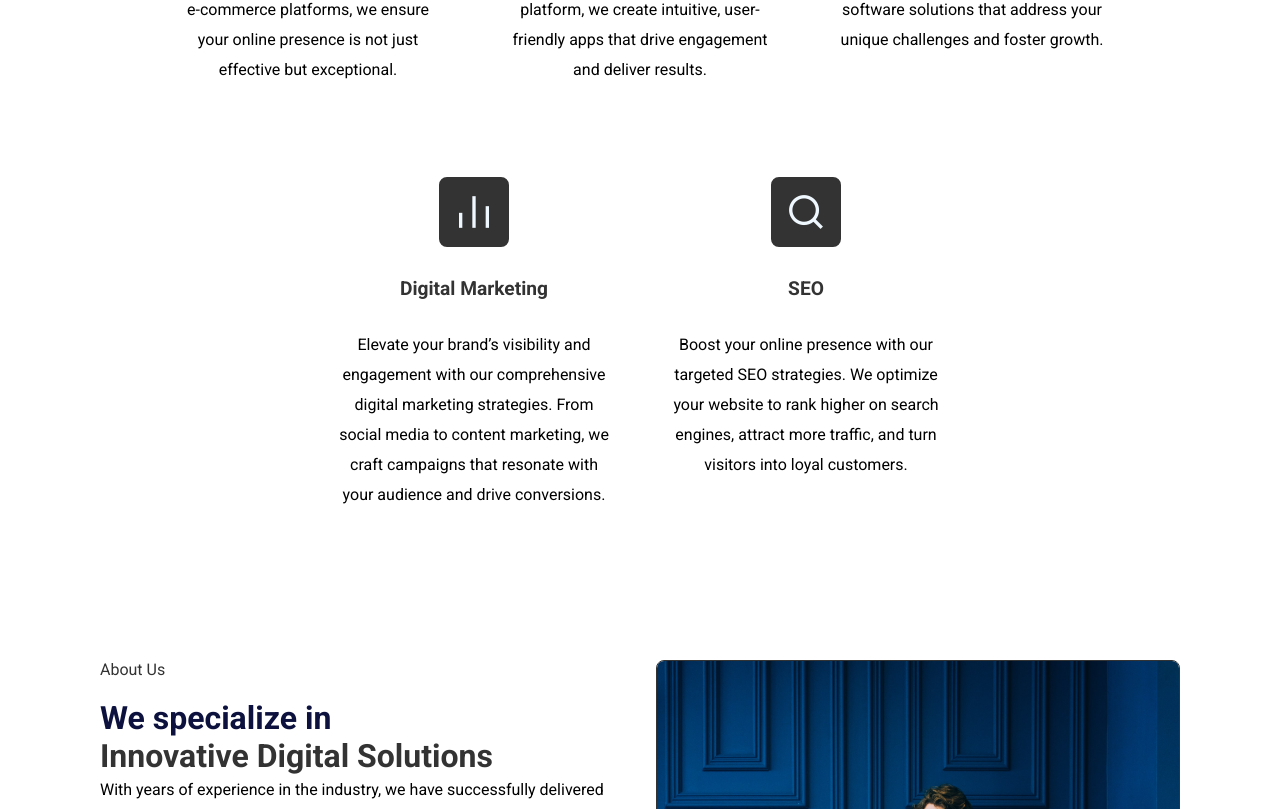
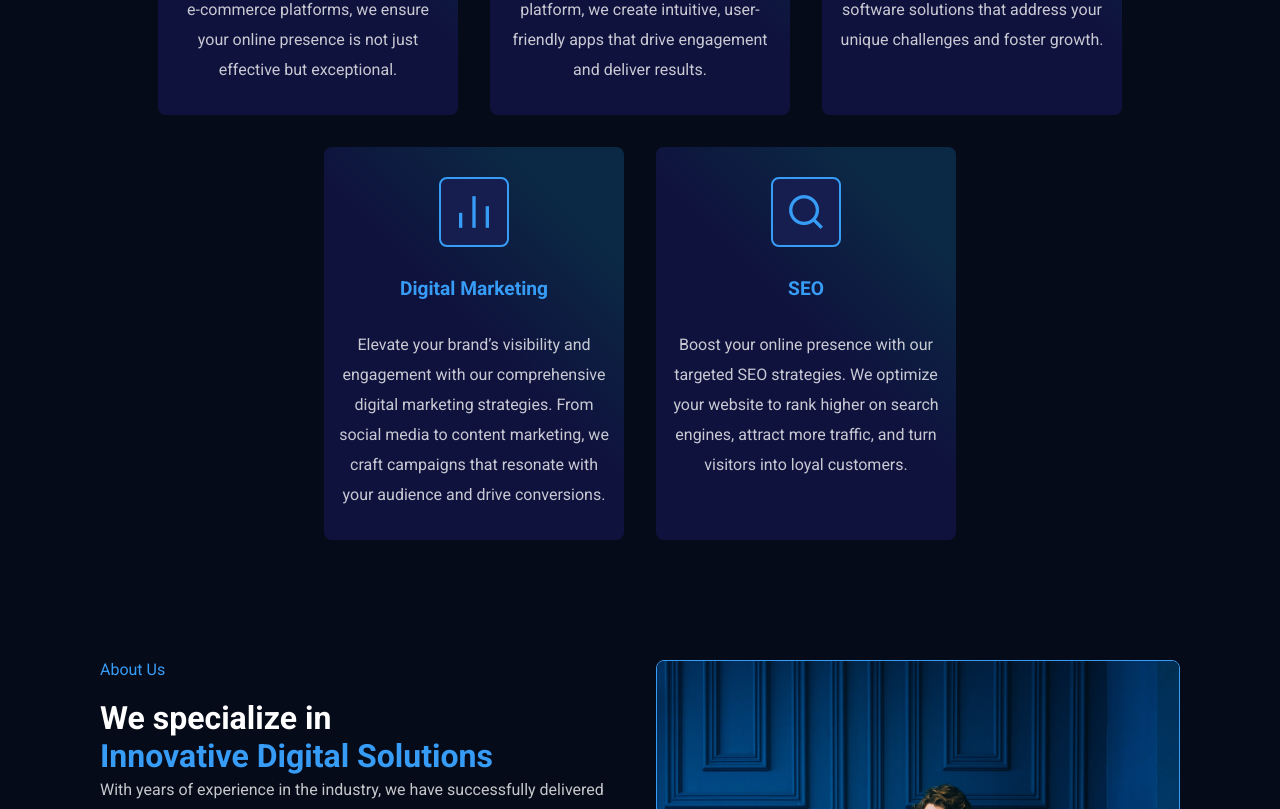
Before and after one commit to BatsaIke/agencyWemsite, a React (Create React App) app: page / in a window 1280 px wide. Shown: the part 1411-2220 px from the top of the page. Built offline with nearby package versions, Linux system fonts and the light colour scheme.

Commit message:
responsive

```diff
--- a/src/App.css
+++ b/src/App.css
@@ -55,6 +55,37 @@
   --card-bg: #fff;
   --testimonial-bg: #f7f7f7;
   --team-card-bg: #fff;
+}
+
+.dark-theme {
+  --body-bg: rgba(6, 11, 26, 1);
+  --heading-color: #fff;
+  --btn-primary-bg: #379cf6;
+  --btn-secondary-bg: #090238;
+  --primary-color: #379cf6;
+  --counter-color: linear-gradient(
+    90deg,
+    #02bba6 30%,
+    rgba(29, 129, 176, 1) 55%,
+    rgba(35, 93, 173, 1) 75%
+  );
+  --link-color: #fff;
+  --link-active: #379cf6;
+  --newsletter-bg: linear-gradient(
+    90deg,
+    rgba(27, 9, 115, 1) 20%,
+    rgba(23, 9, 96, 1) 38%,
+    rgba(14, 9, 56, 1) 100%
+  );
+  --small-text-color: rgba(255, 255, 255, 0.774);
+  --card-bg: linear-gradient(
+    45deg,
+    rgba(15, 18, 61, 1) 33%,
+    rgba(15, 18, 61, 1) 52%,
+    rgba(11, 41, 69, 1) 84%
+  );
+  --testimonial-bg: #1a0f4f;
+  --team-card-bg: #1b2352;
 }
 
 /* Global Styles */
--- a/src/App.js
+++ b/src/App.js
@@ -1,3 +1,4 @@
+
 import { useEffect, useState } from 'react';
 import './App.css';
 import { Footer } from './component/Footer.js';
@@ -13,29 +14,29 @@ import Header from './component/header/Header.js';
 import Clients from './component/UI/Clients.js';
 
 function App() {
-  const [theme, setTheme] = useState('light-theme');
+const [theme, setTheme]=useState('')
 
-  const toggleTheme = () => {
-    setTheme(prevTheme => prevTheme === 'light-theme' ? 'dark-theme' : 'light-theme');
-  };
+const toggleTheme =()=>{
+  theme ==='' ? setTheme('light-theme'): setTheme('')
+}
 
-  useEffect(() => {
-    document.body.className = theme;
-  }, [theme]);
+useEffect(()=>{
+document.body.className= theme
+},[theme])
 
   return (
     <>
       <Header theme={theme} toggleTheme={toggleTheme} />
-      <Hero theme={theme} />
-      <Counter />
-      <Services />
-      <AboutMe />
-      <Clients />
-      <Team />
-      <Blog />
-      <Testimonials />
-      <NewsLetter />
-      <Footer />
+      <Hero  theme={theme} />
+      <Counter/>
+      <Services/>
+      <AboutMe/>
+      <Clients/>
+      <Team/>
+      <Blog/>
+      <Testimonials/>
+      <NewsLetter/>
+      <Footer/>
     </>
   );
 }
--- a/src/component/UI/Clients.js
+++ b/src/component/UI/Clients.js
@@ -46,9 +46,11 @@ const clients = [
   },
 ];
 
-const Clients = () => {
+const Clients = ({ theme }) => {
+  const isDarkTheme = theme === '' || theme === 'dark-theme';
+
   return (
-    <section className='clients'>
+    <section className={`clients ${isDarkTheme ? 'dark-theme' : ''}`}>
       <div className='container'>
         <h2 className='clients__title'>Our Clients</h2>
         <p className='clients__description'>
--- a/src/styles/clients.css
+++ b/src/styles/clients.css
@@ -1,19 +1,51 @@
+/* Light Theme Styles */
+.light-theme .clients {
+    background: #f0f4f8;
+}
+
+.light-theme .clients__title,
+.light-theme .clients__description,
+.light-theme .client__name {
+    color: #333;
+}
+
+.light-theme .client__card {
+    background-color: #fff;
+}
+
+/* Dark Theme Styles */
+.clients {
+    background: #333;
+}
+
+.clients__title,
+.clients__description,
+.client__name {
+    color: #fff;
+}
+
+.client__card {
+    background-color: #444;
+}
+
+.client__card:hover {
+    background-color: #555; /* Optional: Change hover effect for dark mode */
+}
+
+/* Common Styles */
 .clients {
     padding: 2rem 0;
-    background: var(--background-color);
     text-align: center;
 }
 
 .clients__title {
     font-size: 2rem;
     font-weight: 700;
-    color: var(--primary-color);
     margin-bottom: 1rem;
 }
 
 .clients__description {
     font-size: 1rem;
-    color: var(--text-color);
     margin-bottom: 2rem;
     max-width: 600px;
     margin-left: auto;
@@ -36,7 +68,6 @@
     justify-content: center;
     text-align: center;
     padding: 1rem;
-    background-color: var(--card-background);
     border-radius: 0.5rem;
     transition: transform 0.3s ease;
 }
@@ -55,26 +86,10 @@
 .client__name {
     font-size: 1rem;
     font-weight: 500;
-    color: var(--text-color);
     margin-top: 0.5rem;
 }
 
-/* Define light theme variables */
-.light-theme {
-    --background-color: #f0f4f8;
-    --primary-color: #333;
-    --text-color: #333;
-    --card-background: #fff;
-}
-
-/* Define dark theme variables */
-.dark-theme {
-    --background-color: #333;
-    --primary-color: #fff;
-    --text-color: #fff;
-    --card-background: #444;
-}
-
+/* Responsive Styles */
 @media only screen and (max-width: 768px) {
     .clients__grid {
         flex-direction: column;
```
